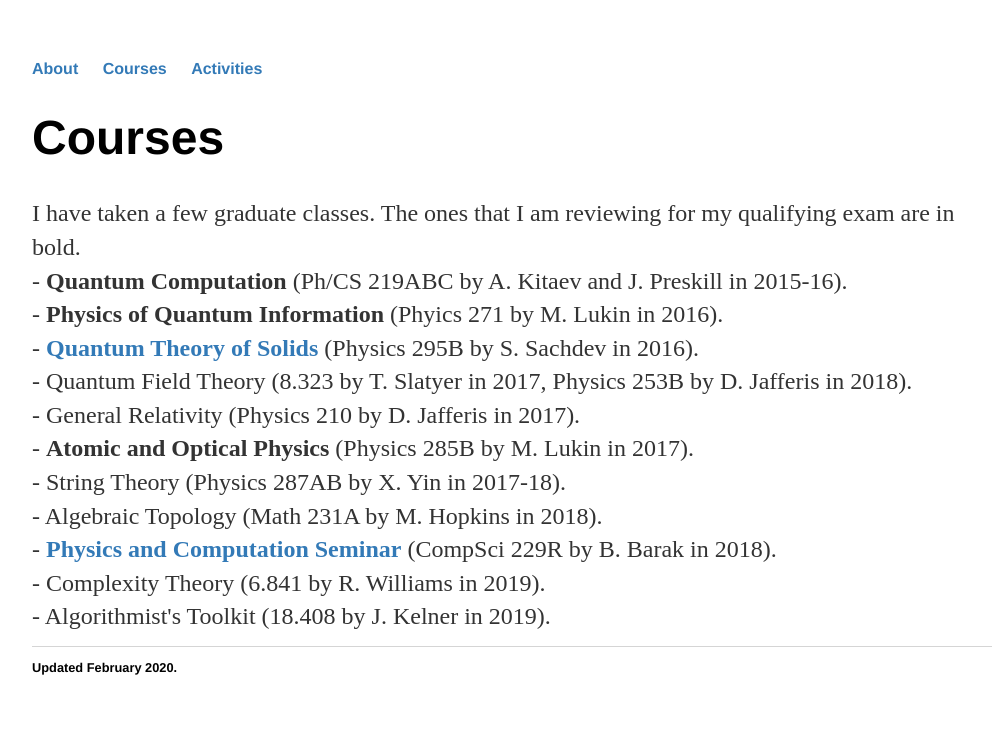
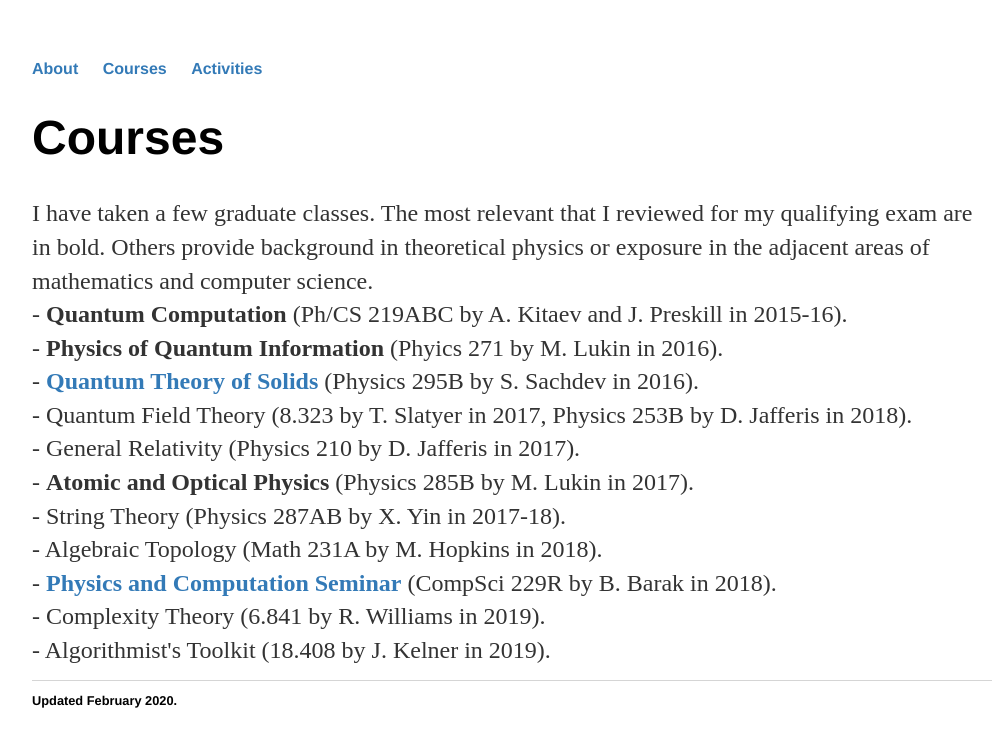
Before and after one commit to emilkhab/emilkhab.github.io, a Jekyll site: the page built from courses/index.html, in a window 1280 px wide. Shown: the top 747 px of the page, without its empty margins (128-1131 px from the left). Built offline with Jekyll 4.4.1, drawn with Linux system fonts in a browser that asks for light colours.

Commit message:
Update index.html

```diff
--- a/courses/index.html
+++ b/courses/index.html
@@ -4,7 +4,7 @@ title: Courses
 ---
 <h1>{{page.title}}</h1>
 <div class="blurb">
-	<p>I have taken a few graduate classes. The ones that I am reviewing for my qualifying exam are in bold.<br/>
+	<p>I have taken a few graduate classes. The most relevant that I reviewed for my qualifying exam are in bold. Others provide background in theoretical physics or exposure in the adjacent areas of mathematics and computer science.<br/>
 	- <b>Quantum Computation</b> (Ph/CS 219ABC by A. Kitaev and J. Preskill in 2015-16).<br/>
 	- <b>Physics of Quantum Information</b> (Phyics 271 by M. Lukin in 2016).<br/>
 	- <b><a href="https://canvas.harvard.edu/courses/16134/files/3358023/download?verifier=0HFzS1vnOuMTl3zTGhFRkvGfekVc2lxObcm8YH5T">Quantum Theory of Solids</a></b> (Physics 295B by S. Sachdev in 2016).<br/>
```
